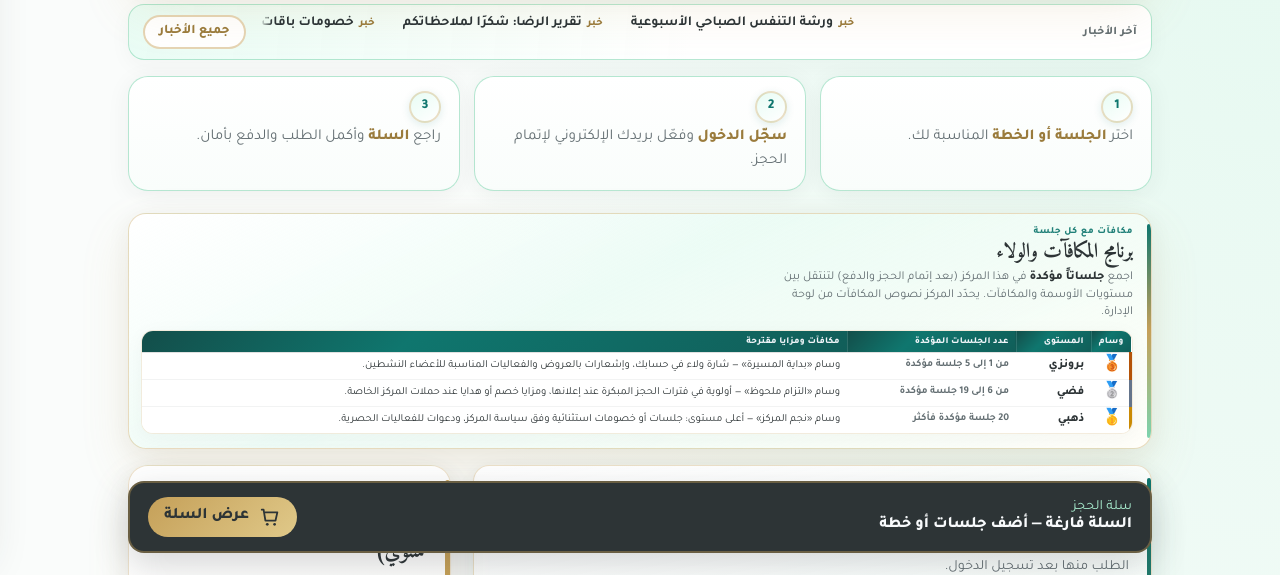
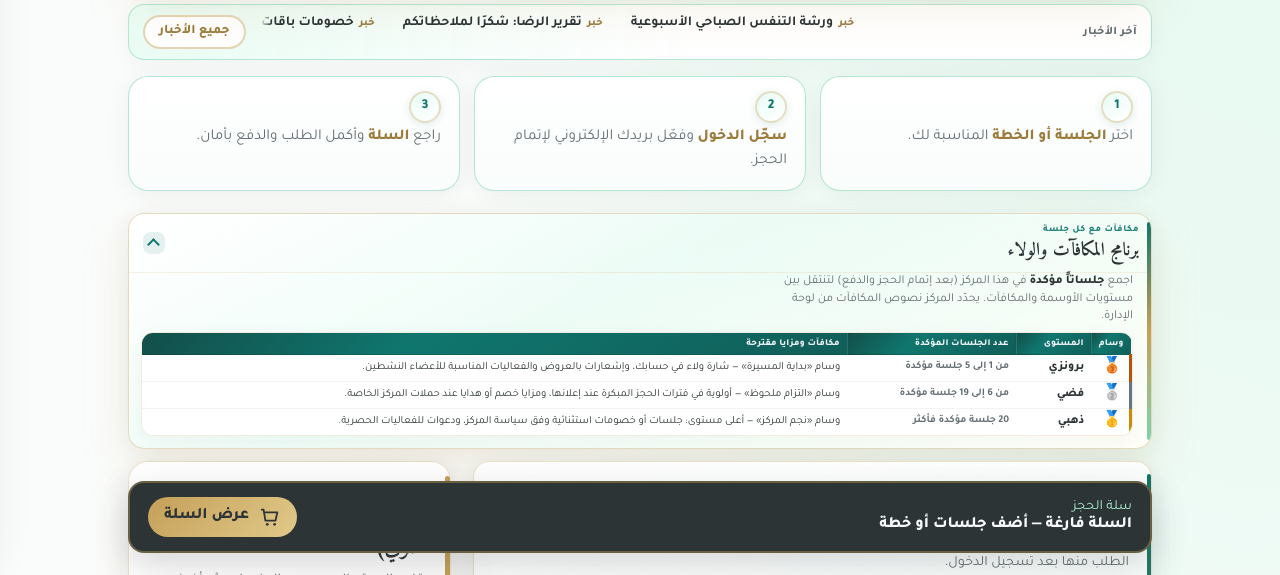
Before and after one commit to conanfadel/MaestroYoga, a FastAPI app: page /index in a window 1280 px wide. Shown: the part 235-810 px from the top of the page. Run offline with FastAPI, Linux system fonts and the light colour scheme; data comes from the database, SQL or seed files in the repository; data that the repository does not hold is empty.

Commit message:
feat(loyalty): collapsible details to save space; open on desktop and hash
Made-with: Cursor

```diff
--- a/backend/templates/index.html
+++ b/backend/templates/index.html
@@ -510,15 +510,15 @@
       box-shadow: 0 2px 8px rgba(15, 118, 110, 0.12);
     }
     .step b { color: var(--gold-dark); font-weight: 800; }
-    /* —— برنامج الولاء (أولوية التصميم) —— */
+    /* —— برنامج الولاء: قابل للطي لتوفير المساحة —— */
     .loyalty-program {
       position: relative;
-      margin-bottom: 16px;
-      padding: 12px 12px 14px;
-      padding-inline-start: 18px;
+      margin-bottom: 12px;
+      padding: 0;
+      padding-inline-start: 0;
       background: linear-gradient(155deg, #ffffff 0%, rgba(232, 252, 244, 0.65) 42%, #fffef9 100%);
       border: 1px solid rgba(197, 160, 89, 0.38);
-      border-radius: 18px;
+      border-radius: 16px;
       box-shadow: var(--shadow-soft), var(--shadow-gold);
       overflow: hidden;
     }
@@ -526,29 +526,97 @@
       content: "";
       position: absolute;
       inset-inline-start: 0;
-      top: 10px;
-      bottom: 10px;
+      top: 8px;
+      bottom: 8px;
       width: 4px;
       border-radius: 999px;
       background: linear-gradient(180deg, #0f766e, var(--gold), var(--mint-mid));
-    }
-    .loyalty-program__header { margin-bottom: 8px; }
+      z-index: 1;
+      pointer-events: none;
+    }
+    .loyalty-program__details { margin: 0; }
+    .loyalty-program__summary {
+      list-style: none;
+      display: flex;
+      align-items: center;
+      justify-content: space-between;
+      gap: 10px;
+      padding: 10px 12px 10px 18px;
+      padding-inline-end: 14px;
+      cursor: pointer;
+      font-family: inherit;
+      color: inherit;
+      background: transparent;
+      border: none;
+      width: 100%;
+      box-sizing: border-box;
+      text-align: start;
+    }
+    .loyalty-program__summary::-webkit-details-marker { display: none; }
+    .loyalty-program__summary:focus {
+      outline: 2px solid rgba(15, 118, 110, 0.45);
+      outline-offset: 2px;
+    }
+    .loyalty-program__summary-inner {
+      display: flex;
+      flex-direction: column;
+      gap: 2px;
+      min-width: 0;
+      flex: 1;
+    }
+    .loyalty-program__summary-title {
+      font-family: "Amiri", "Tajawal", serif;
+      font-size: clamp(0.88rem, 1.8vw + 0.35rem, 1.15rem);
+      font-weight: 700;
+      color: var(--charcoal);
+      line-height: 1.2;
+    }
+    .loyalty-program__summary-hint {
+      margin: 0;
+      font-size: 0.65rem;
+      font-weight: 700;
+      color: var(--charcoal-muted);
+      line-height: 1.35;
+    }
+    .loyalty-program__chev {
+      flex-shrink: 0;
+      width: 22px;
+      height: 22px;
+      border-radius: 8px;
+      background: rgba(15, 118, 110, 0.1);
+      display: flex;
+      align-items: center;
+      justify-content: center;
+      transition: transform 0.22s ease;
+    }
+    .loyalty-program__chev::after {
+      content: "";
+      width: 7px;
+      height: 7px;
+      border-inline-end: 2px solid #0f766e;
+      border-block-end: 2px solid #0f766e;
+      transform: rotate(-45deg);
+      margin-top: -3px;
+    }
+    .loyalty-program__details[open] .loyalty-program__chev {
+      transform: rotate(180deg);
+    }
+    @media (min-width: 981px) {
+      .loyalty-program__summary-hint { display: none; }
+    }
+    .loyalty-program__expandable {
+      padding: 0 12px 12px;
+      padding-inline-start: 18px;
+      border-top: 1px solid rgba(197, 160, 89, 0.15);
+    }
+    .loyalty-program__header { margin-bottom: 6px; }
     .loyalty-program__eyebrow {
       margin: 0 0 3px;
-      font-size: 0.6rem;
+      font-size: 0.58rem;
       font-weight: 800;
       letter-spacing: 0.06em;
       color: #0f766e;
       opacity: 0.92;
-    }
-    .loyalty-program__header h2 {
-      margin: 0 0 4px;
-      font-family: "Amiri", "Tajawal", serif;
-      font-size: clamp(0.95rem, 2vw + 0.4rem, 1.28rem);
-      font-weight: 700;
-      color: var(--charcoal);
-      letter-spacing: -0.02em;
-      line-height: 1.22;
     }
     .loyalty-program__lead {
       margin: 0;
@@ -2216,9 +2286,17 @@
     </div>
 
     <section id="loyalty-rewards-section" class="loyalty-program" aria-label="برنامج المكافآت والولاء">
+      <details class="loyalty-program__details" id="loyalty-program-details">
+        <summary class="loyalty-program__summary">
+          <span class="loyalty-program__summary-inner">
+            <span class="loyalty-program__eyebrow">مكافآت مع كل جلسة</span>
+            <span class="loyalty-program__summary-title">برنامج المكافآت والولاء</span>
+            <span class="loyalty-program__summary-hint">اضغط لعرض المستويات والجدول</span>
+          </span>
+          <span class="loyalty-program__chev" aria-hidden="true"></span>
+        </summary>
+        <div class="loyalty-program__expandable">
           <header class="loyalty-program__header">
-        <p class="loyalty-program__eyebrow">مكافآت مع كل جلسة</p>
-        <h2>برنامج المكافآت والولاء</h2>
             <p class="loyalty-program__lead">
               اجمع <strong>جلساتاً مؤكدة</strong> في هذا المركز (بعد إتمام الحجز والدفع) لتنتقل بين مستويات الأوسمة والمكافآت. يحدّد المركز نصوص المكافآت من لوحة الإدارة.
             </p>
@@ -2262,7 +2340,20 @@
             </article>
             {% endfor %}
           </div>
+        </div>
+      </details>
     </section>
+    <script>
+      (function () {
+        var det = document.getElementById("loyalty-program-details");
+        if (!det) return;
+        if (window.location.hash === "#loyalty-rewards-section") {
+          det.open = true;
+        } else {
+          det.open = window.matchMedia("(min-width: 981px)").matches;
+        }
+      })();
+    </script>
 
     {% if payment == 'success' %}<div class="alert">تم إتمام الدفع بنجاح. تم تأكيد طلبك.</div>{% endif %}
     {% if payment == 'cancelled' %}<div class="alert warn">تم إلغاء عملية الدفع. يمكنك المحاولة مرة أخرى.</div>{% endif %}
```
Also changed, not shown: other parts of backend/templates/index.html (+15 -13 lines). Lines whose indentation alone changed are shown as unchanged.
